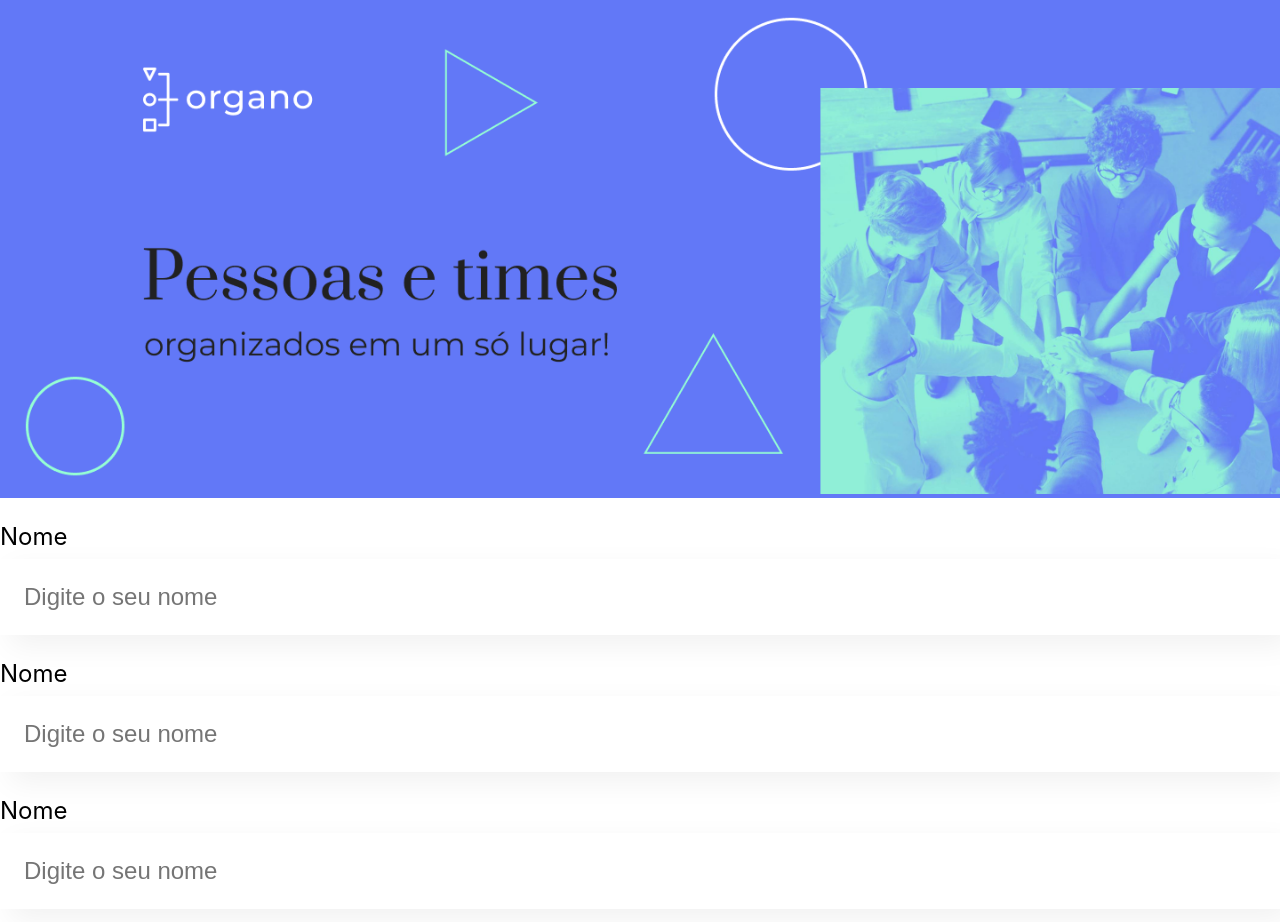
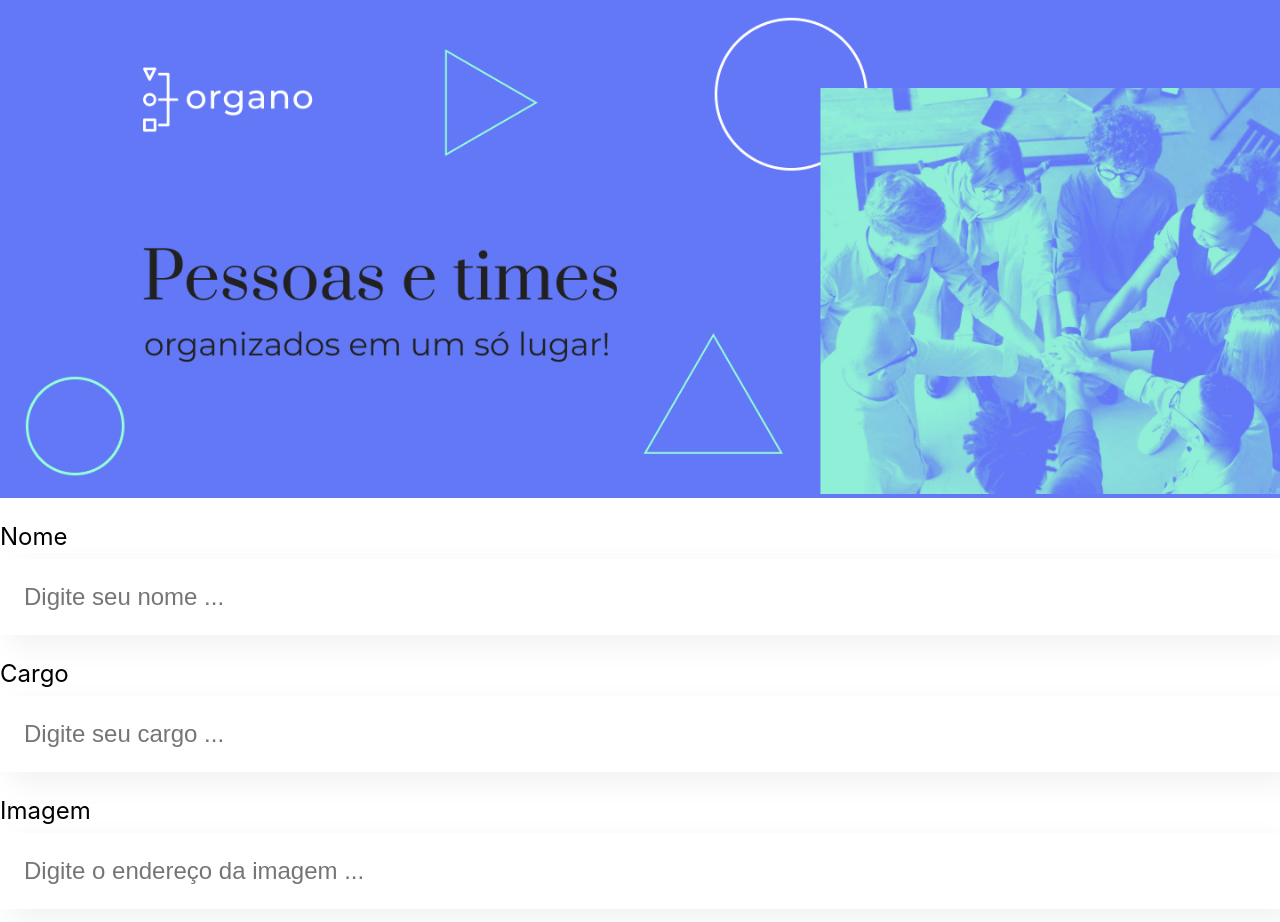
Before and after one commit to kednasousa/organo, a React (Create React App) app: page / in a window 1280 px wide. Shown: the top 922 px of the page. Built offline with nearby package versions, Linux system fonts and the light colour scheme.

Commit message:
iniciando formulário

```diff
--- a/src/App.js
+++ b/src/App.js
@@ -6,9 +6,9 @@
   return (
     <div className="App">
       <Banner />
-      <CampoTexto label="Nome"/>
-      <CampoTexto label="Cargo"/>
-      <CampoTexto label="Imagem"/>
+      <CampoTexto label="Nome" placeholder="Digite seu nome" />
+      <CampoTexto label="Cargo" placeholder="Digite seu cargo" />
+      <CampoTexto label="Imagem" placeholder="Digite o endereço da imagem" />
 
     </div>
   );
--- a/src/componentes/CampoTexto/index.js
+++ b/src/componentes/CampoTexto/index.js
@@ -1,11 +1,14 @@
 import './CampoTexto.css'
 
 const CampoTexto = (props) => {
-	console.log(props)
+
+	const placeholderModificada = `${props.placeholder} ...`
 	return (
 		<div className="campo__texto">
-			<label>Nome</label>
-			<input placeholder='Digite o seu nome' />
+			<label>
+				{props.label}
+			</label>
+			<input placeholder={placeholderModificada}/>
 		</div>
 	)
 }
```
